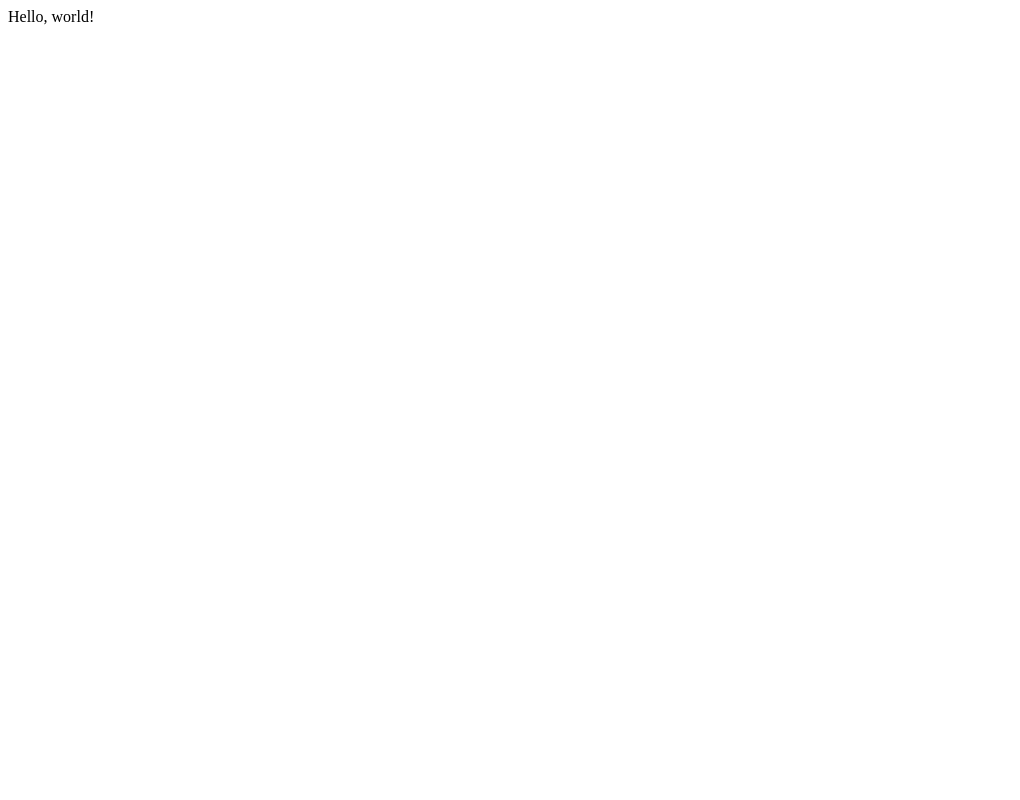
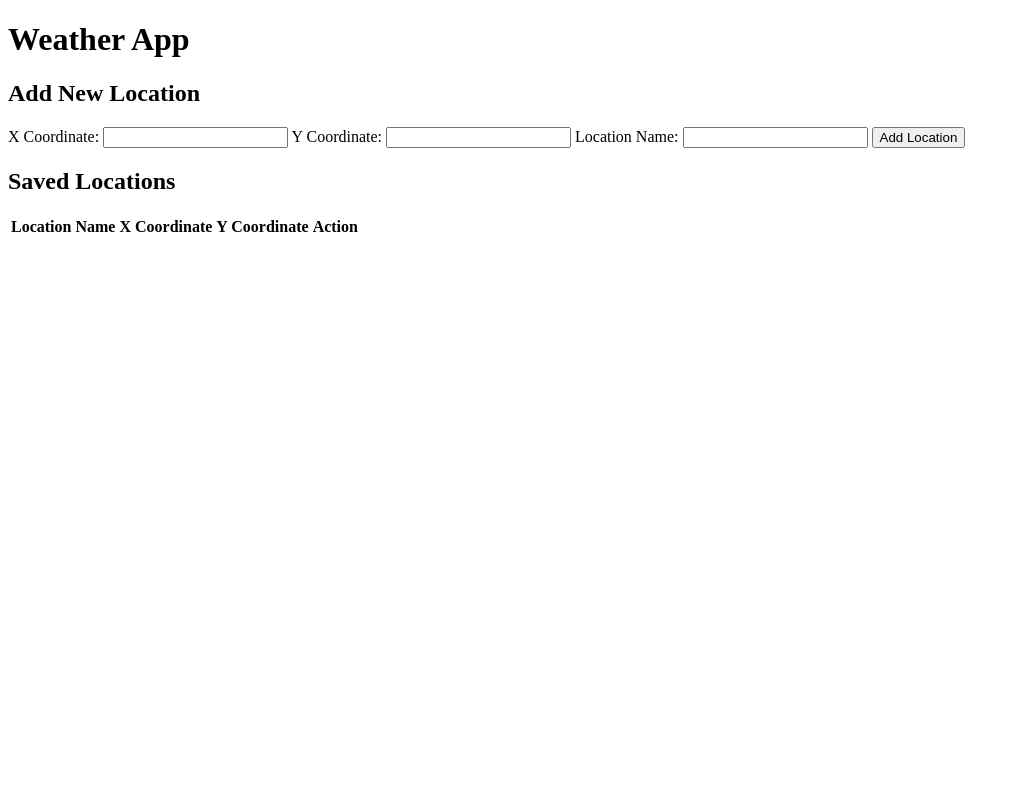
Before and after one commit to Katanji/weather-app, a PHP site: page / in a window 1280 px wide. Before the commit the part shown is almost empty. Shown: the whole page, without its empty margins (0-1020 px from the left). Run offline with PHP 8.4, Linux system fonts and the light colour scheme; lists and menus that the app fills with data are empty.

Commit message:
Add basic HTML structure for location form and table

```diff
--- a/src/index.php
+++ b/src/index.php
@@ -1,3 +1,42 @@
+<!DOCTYPE html>
+<html lang="en">
+<head>
+    <meta charset="UTF-8">
+    <meta name="viewport" content="width=device-width, initial-scale=1.0">
+    <title>Weather App</title>
+</head>
+<body>
+<h1>Weather App</h1>
+
+<h2>Add New Location</h2>
+<form action="index.php" method="post">
+    <label for="x_coord">X Coordinate:</label>
+    <input type="text" id="x_coord" name="x_coord" required>
+
+    <label for="y_coord">Y Coordinate:</label>
+    <input type="text" id="y_coord" name="y_coord" required>
+
+    <label for="location_name">Location Name:</label>
+    <input type="text" id="location_name" name="location_name" required>
+
+    <button type="submit">Add Location</button>
+</form>
+
+<h2>Saved Locations</h2>
+<table>
+    <thead>
+    <tr>
+        <th>Location Name</th>
+        <th>X Coordinate</th>
+        <th>Y Coordinate</th>
+        <th>Action</th>
+    </tr>
+    </thead>
+    <tbody>
+    </tbody>
+</table>
+
 <?php
-echo "Hello, world!";
 ?>
+</body>
+</html>
```
